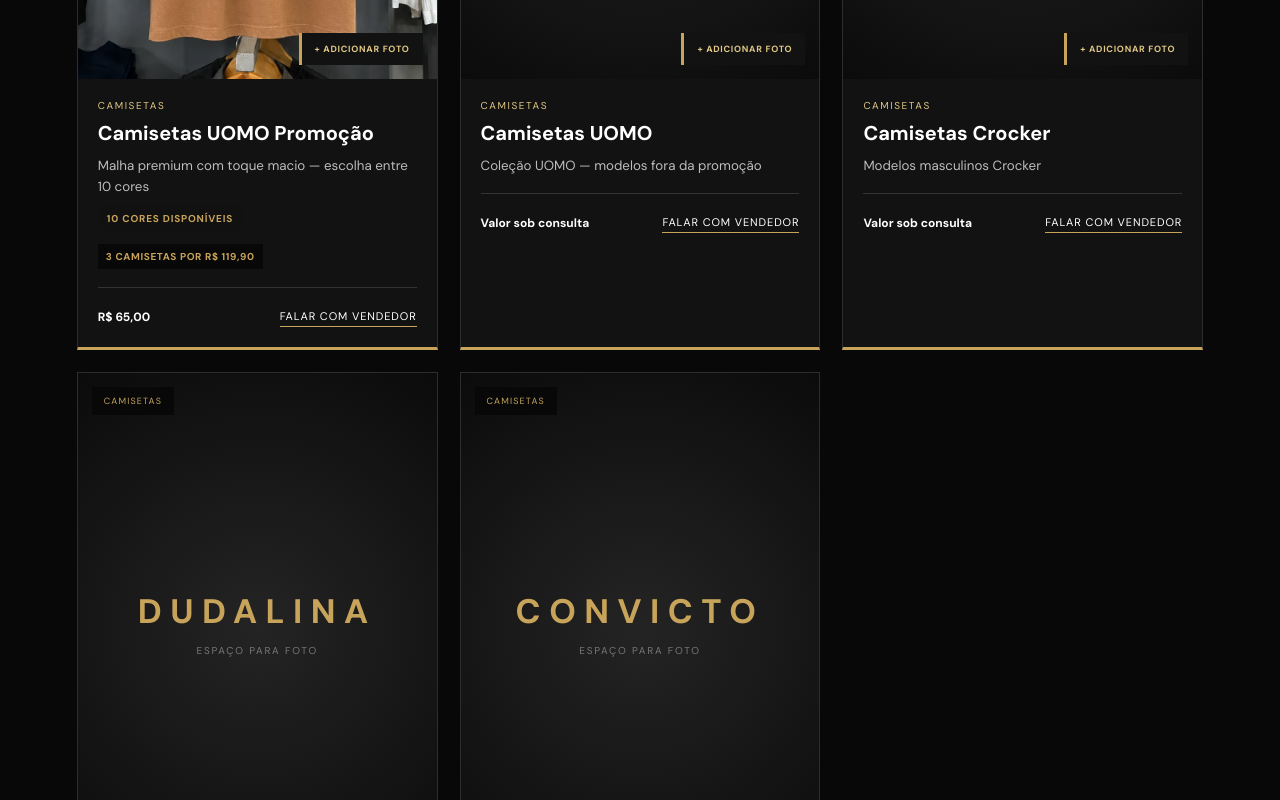
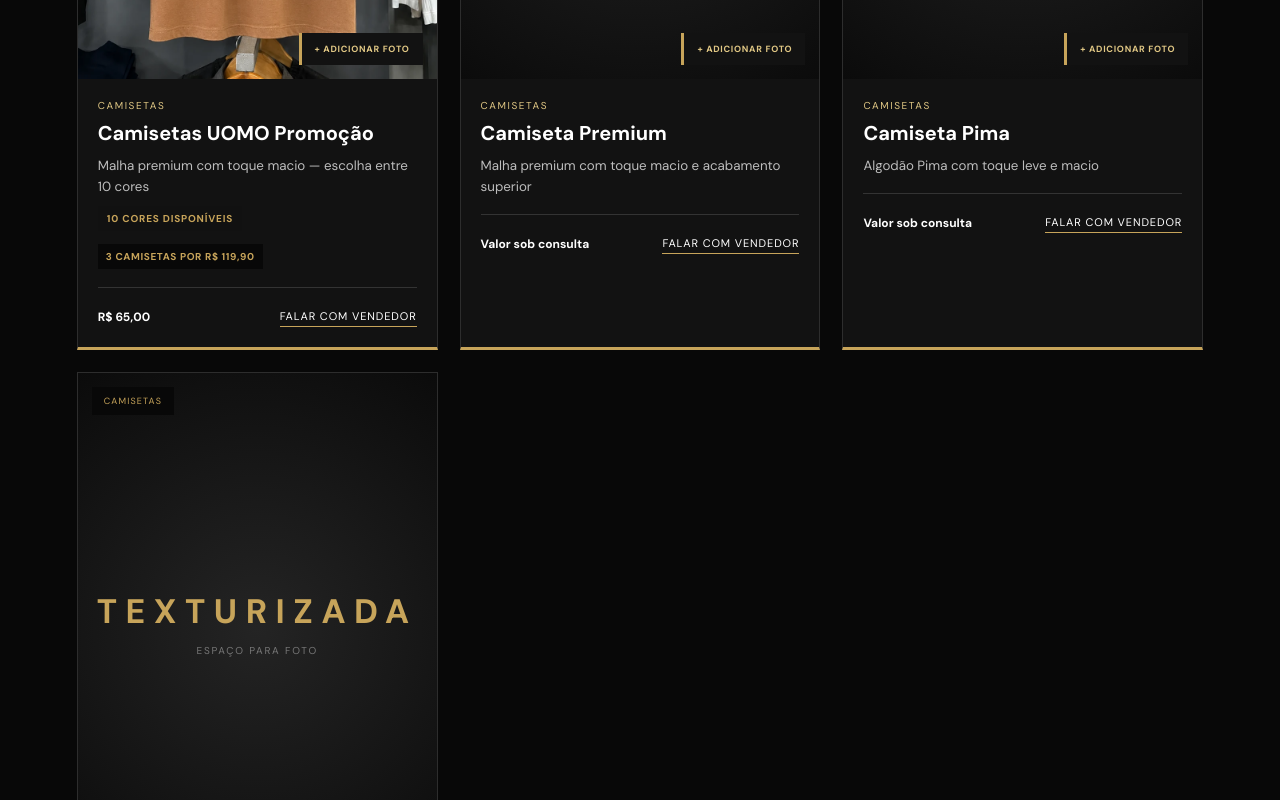
Before and after one commit to sasaferinha/catalogo-uomo-lavras, a Next.js app: page / in a window 1280 px wide. Shown: the part 2080-2880 px from the top of the page. Built offline with nearby package versions, Linux system fonts and the light colour scheme; a web font is replaced by a local one.

Commit message:
Substituir áreas de camisetas por Premium, Pima e Texturizada

```diff
--- a/app/page.tsx
+++ b/app/page.tsx
@@ -21,10 +21,9 @@
 
 const products: Product[] = [
   { name: "Camisetas UOMO Promoção", category: "Camisetas", image: shirtColors[0].image, colors: shirtColors, brand: "UOMO", note: "Malha premium com toque macio — escolha entre 10 cores", price: "R$ 65,00", promo: "3 camisetas por R$ 119,90" },
-  { name: "Camisetas UOMO", category: "Camisetas", brand: "UOMO", note: "Coleção UOMO — modelos fora da promoção" },
-  { name: "Camisetas Crocker", category: "Camisetas", brand: "CROCKER", note: "Modelos masculinos Crocker" },
-  { name: "Camisetas Dudalina", category: "Camisetas", brand: "DUDALINA", note: "Camisetas masculinas Dudalina" },
-  { name: "Camisetas Convicto", category: "Camisetas", brand: "CONVICTO", note: "Camisetas masculinas Convicto" },
+  { name: "Camiseta Premium", category: "Camisetas", brand: "PREMIUM", note: "Malha premium com toque macio e acabamento superior" },
+  { name: "Camiseta Pima", category: "Camisetas", brand: "PIMA", note: "Algodão Pima com toque leve e macio" },
+  { name: "Camiseta Texturizada", category: "Camisetas", brand: "TEXTURIZADA", note: "Textura elegante e acabamento confortável" },
   { name: "Calça jeans", category: "Calças jeans", note: "Modelagem moderna e confortável" },
   { name: "Calça de alfaiataria", category: "Calças alfaiataria", note: "Elegância em cada detalhe" },
   { name: "Terno clássico", category: "Ternos", note: "Ajustes personalizados" },
```
